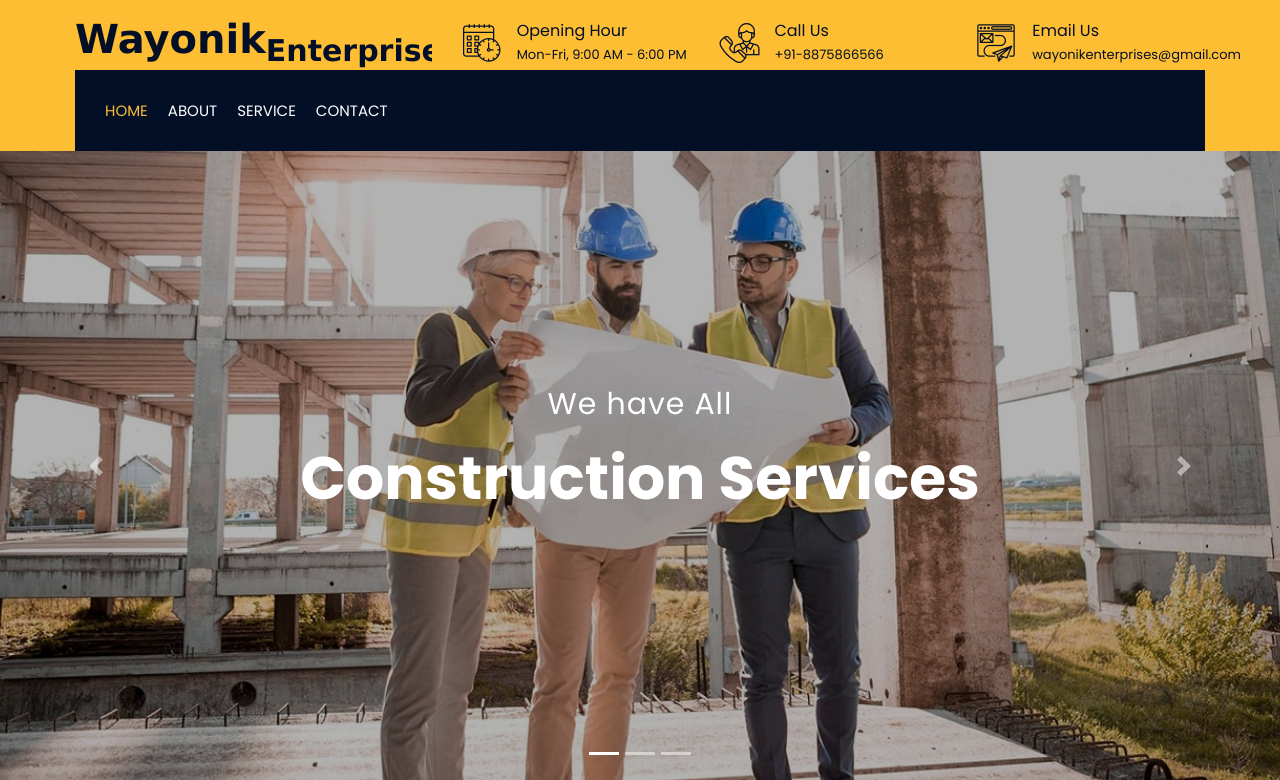
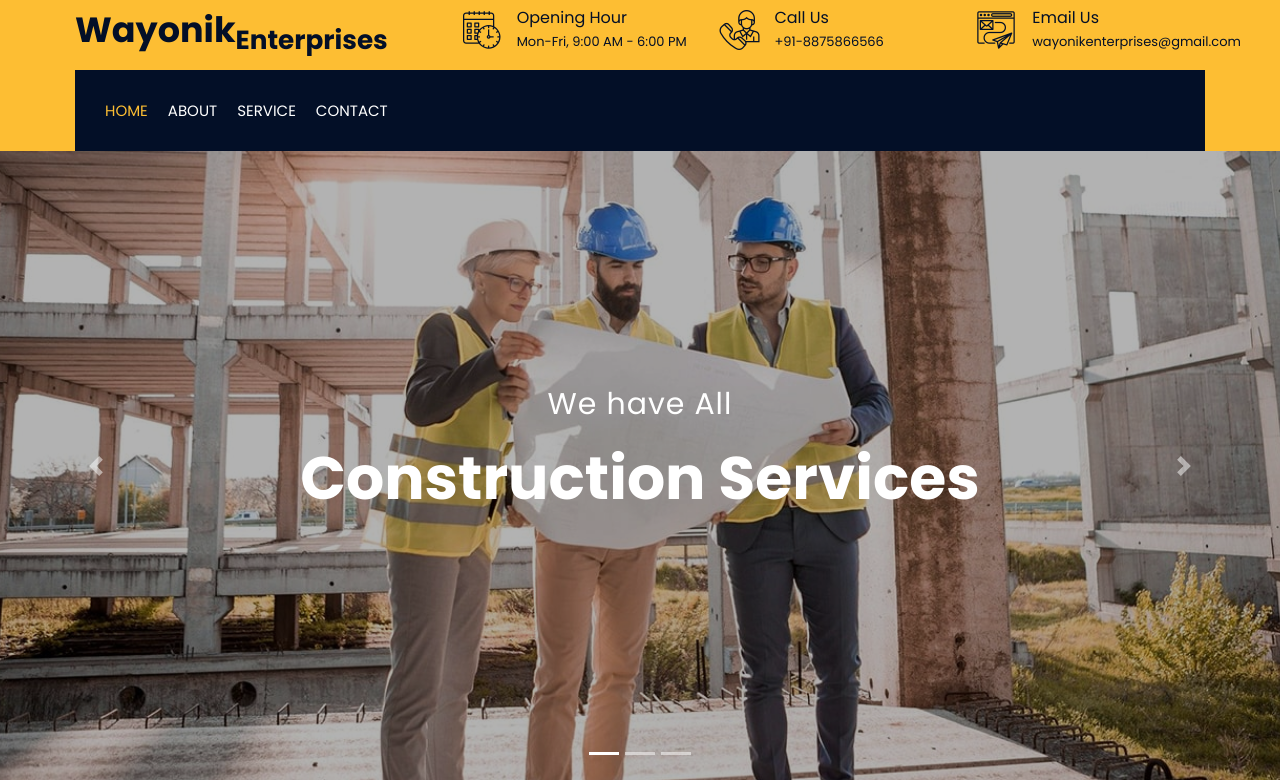
Before and after one commit to rohitkv090/wayonik_enterprises, a PHP site: page /index.php in a window 1280 px wide. Shown: the top 780 px of the page. Run offline with PHP 8.4, Linux system fonts and the light colour scheme; some libraries are stand-ins or nearby versions.

Commit message:
fixed the top bar

```diff
--- a/about.html
+++ b/about.html
@@ -35,7 +35,7 @@
                             <div class="logo">
                                 <a href="index.html">
                                     <h2 class="newH2">Wayonik<sub>Enterprises</sub></h2>
-                                    <!-- <img src="img/logo.png" alt="Logo"> -->
+                                    <!-- <img src="img/wayonik enterprises-logos_black.png" alt="Logo"> -->
                                 </a>
                             </div>
                         </div>
--- a/css/style.css
+++ b/css/style.css
@@ -81,22 +81,16 @@ a:focus {
     background: #fdbe33;
 }
 
-.top-bar h2{
-    font-family: lucida sans unicode;
-    font-weight: bold;
-    font-size: 40px;
-}
-
 .top-bar .logo {
-    padding: 15px 0;
+    /* padding: 15px 0; */
     text-align: left;
     overflow: hidden;
 }
 
-.top-bar .logo h1 {
-    margin: 0;
-    color: #030f27;
-    font-size: 60px;
+.top-bar .logo h2 {
+    margin: 0;
+    color: #030f27;
+    font-size: 40px;
     line-height: 60px;
     font-weight: 700;
 }
--- a/js/main.js
+++ b/js/main.js
@@ -31,8 +31,8 @@
     });
 
 
-        if ($(window).width() < 992) {
-            $('.top-bar').css("height", "60px");
+        if ($(window).width() > 992) {
+            $('.top-bar .logo h2').css("font-size", "35px");
         }
 
 
```
Also changed, not shown: 1 other file.
